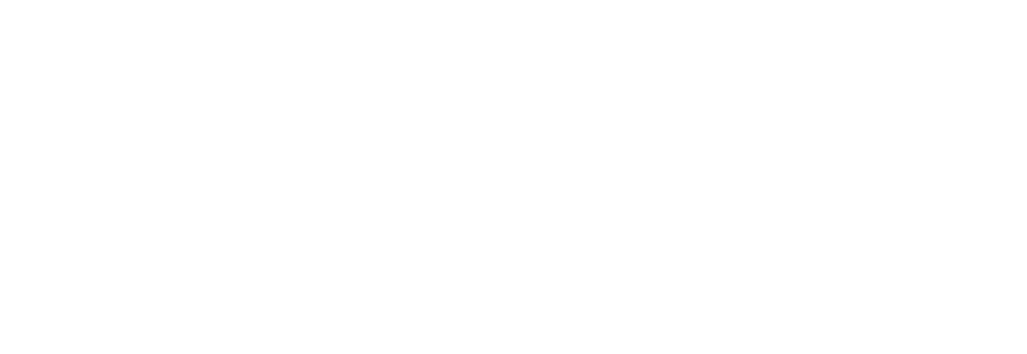
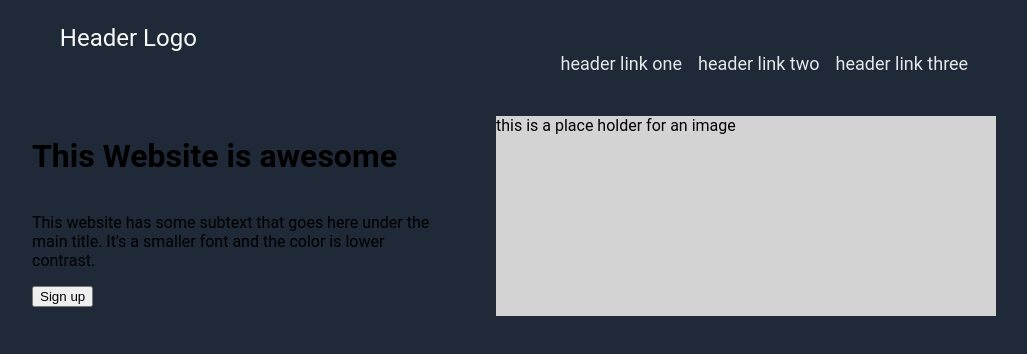
Before and after one commit to Chris-Ever/landing-page, a plain HTML site: page index.html in a window 1280 px wide. Shown: the whole page, without its empty margins (126-1153 px from the left). Drawn offline with Linux system fonts and the light colour scheme.

Commit message:
Add header and hero to page and begin styling

```diff
--- a/index.html
+++ b/index.html
@@ -4,10 +4,32 @@
     <meta charset="UTF-8">
     <meta name="viewport" content="width=device-width, initial-scale=1.0">
     <meta http-equiv="X-UA-Compatible" content="ie=edge">
-    <title>HTML 5 Boilerplate</title>
+    <title>Odin Landing Page</title>
     <link rel="stylesheet" href="style.css">
   </head>
   <body>
+	  <div class="header">
+      <div>Header Logo</div>
+      <ul>
+        <li><a href="#">header link one</a></li>
+        <li><a href="#">header link two</a></li>
+        <li><a href="#">header link three</a></li>
+      </ul>
+    </div>
+
+    <div class="hero">
+      <div class="left">
+        <h1>This Website is awesome</h1>
+        <p>This website has some subtext that goes here under the main title. It's a smaller font and the color is lower contrast.</p>
+        <button>Sign up</button>
+      </div>
+      <div class="right">
+        <div class="image">this is a place holder for an image</div>
+      </div>
+    </div>
+
+
+    </div>
 
   </body>
 </html>
--- a/style.css
+++ b/style.css
@@ -1,3 +1,50 @@
 body {
   font-family: 'Roboto', arial;
+  background-color: #1f2937;
+  display: flex;
+  flex-direction: column;
 }
+
+.header {
+  color: #f9faf8;
+  font-size: 24px;
+  display: flex;
+  justify-content: space-around;
+  padding: 16px;
+}
+
+ul {
+  list-style: none;
+  display: flex;
+  gap: 16px;
+}
+
+a {
+  text-decoration: none;
+  font-size: 18px;
+  color: #e5e7eb;
+}
+
+.hero {
+  display: flex;
+  justify-content: center;
+  gap: 64px;
+}
+
+.left {
+  display: flex;
+  flex-flow: column wrap;
+  flex: 0 1 400px;
+  align-items: flex-start;
+}
+
+.right {
+  display: flex;
+  justify-content: flex-start;
+}
+
+.image {
+  height: 200px;
+  width: 500px;
+  background-color: lightgray;
+}
```
